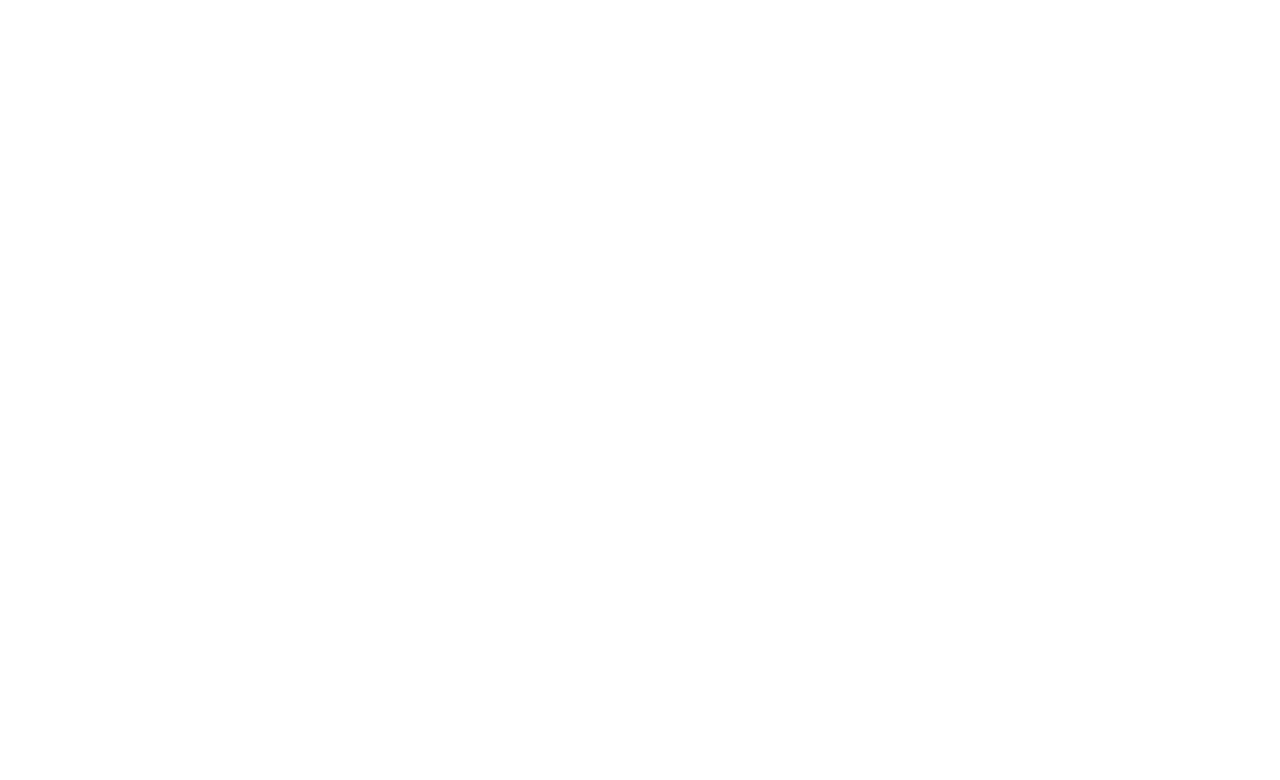
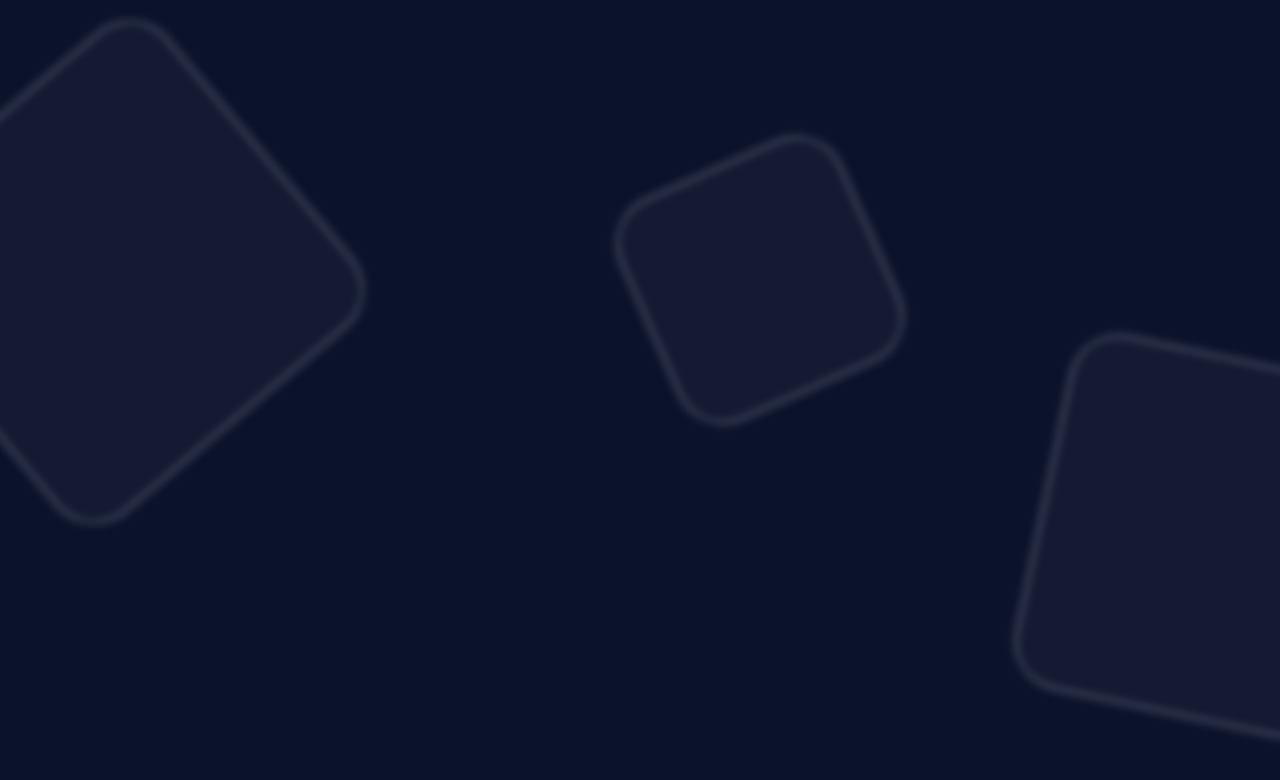
Before and after one commit to baller7215/uci-siggraph, a Next.js app in the folder site/: page / in a window 1280 px wide. Shown: the top 780 px of the page. Built offline with nearby package versions, Linux system fonts and the light colour scheme.

Commit message:
feat: add custom colors to globals and positioned background shapes

```diff
--- a/site/app/globals.css
+++ b/site/app/globals.css
@@ -3,23 +3,37 @@
 @import "tailwindcss";
 
 :root {
-  --background: #ffffff;
-  --foreground: #171717;
+  --background: #0b132b;
+  --foreground: #f8fafc;
 }
 
 @theme inline {
-  --color-background: var(--background);
+  /* --color-background: var(--background);
   --color-foreground: var(--foreground);
   --font-sans: var(--font-geist-sans);
-  --font-mono: var(--font-geist-mono);
+  --font-mono: var(--font-geist-mono); */
+  --border: #00000014;
+  --input: #071022;
+  --primary: #ffd166;
+  --primary-foreground: #0b132b;
+  --secondary: #1d4ed8;
+  --secondary-foreground: #f8fafc;
+  --muted: #0a0f1a;
+  --muted-foreground: #9aa6b2;
+  --success: #16a34a;
+  --success-foreground: #f8fafc;
+  --accent: #ffd166;
+  --accent-foreground: #0b132b;
+  --destructive: #dc2626;
+  --destructive-foreground: #ffffff;
+  --card: #071029;
+  --card-foreground: #e6eef9;
+  --sidebar: #071029;
+  --sidebar-foreground: #bfd7ff;
+  --sidebar-primary: #11377a;
+  --sidebar-primary-foreground: #f8fafc;
 }
 
-@media (prefers-color-scheme: dark) {
-  :root {
-    --background: #0a0a0a;
-    --foreground: #ededed;
-  }
-}
 
 body {
   background: var(--background);
--- a/site/app/layout.tsx
+++ b/site/app/layout.tsx
@@ -1,14 +1,9 @@
 import type { Metadata } from "next";
-import { Geist, Geist_Mono } from "next/font/google";
+import { Inter } from "next/font/google";
 import "./globals.css";
 
-const geistSans = Geist({
-  variable: "--font-geist-sans",
-  subsets: ["latin"],
-});
-
-const geistMono = Geist_Mono({
-  variable: "--font-geist-mono",
+const inter = Inter({
+  variable: "--font-inter",
   subsets: ["latin"],
 });
 
@@ -25,7 +20,7 @@
   return (
     <html lang="en">
       <body
-        className={`${geistSans.variable} ${geistMono.variable} antialiased`}
+        className={`${inter.variable} antialiased`}
       >
         {children}
       </body>
--- a/site/app/page.tsx
+++ b/site/app/page.tsx
@@ -1,9 +1,10 @@
 import Image from "next/image";
+import { Hero } from "@/components/Hero";
 
 export default function Home() {
   return (
     <div>
-
+      <Hero />
     </div>
   );
 }
--- /dev/null
+++ b/site/components/Hero.tsx
@@ -0,0 +1,12 @@
+export function Hero() {
+    return (
+        <section className="relative overflow-hidden bg-linary-to-b from-background via-background to-[#020617] h-screen w-screen">
+            {/* background shapes */}
+            <div className="pointer-events-none absolute inset-0">
+                <div className="absolute -left-20 top-20 h-96 w-96 -rotate-40 rounded-[3rem] border border-border/1 bg-white/3 blur-xs" />
+                <div className="absolute -right-30 bottom-20 h-90 w-90 rotate-12 rounded-[3rem] border border-border/1 bg-white/3 blur-xs" />
+                <div className="absolute right-100 top-40 h-60 w-60 -rotate-24 rounded-[3rem] border border-border/1 bg-white/3 blur-xs" />
+            </div>
+        </section>
+    );
+}
```
